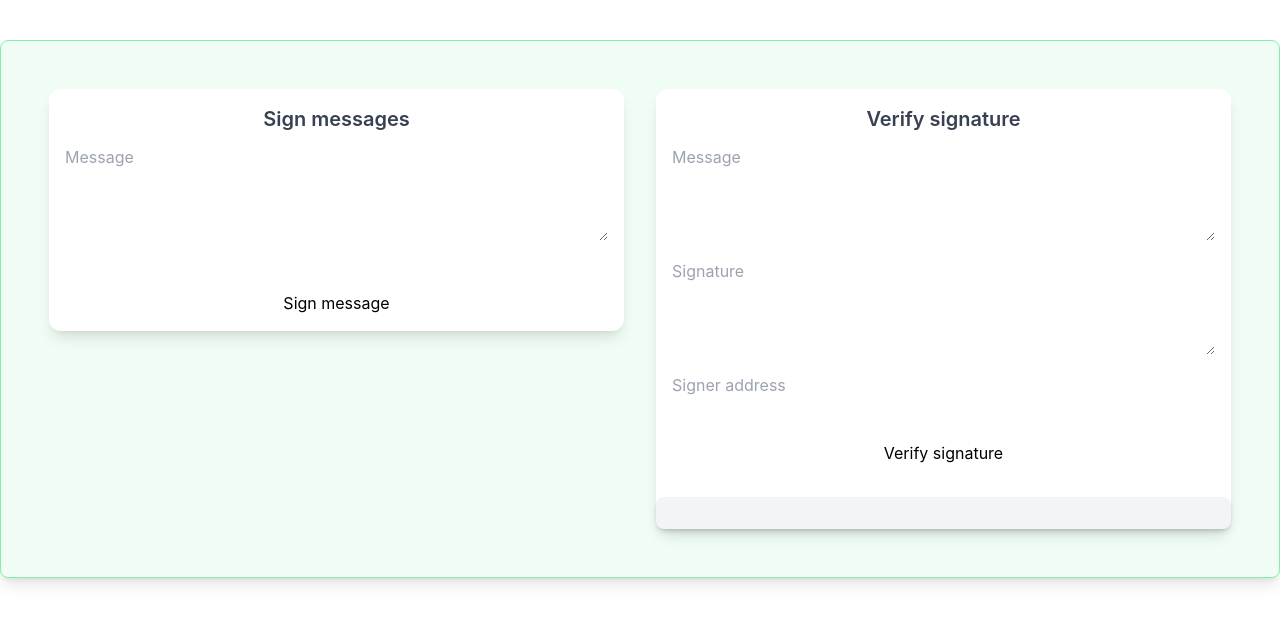
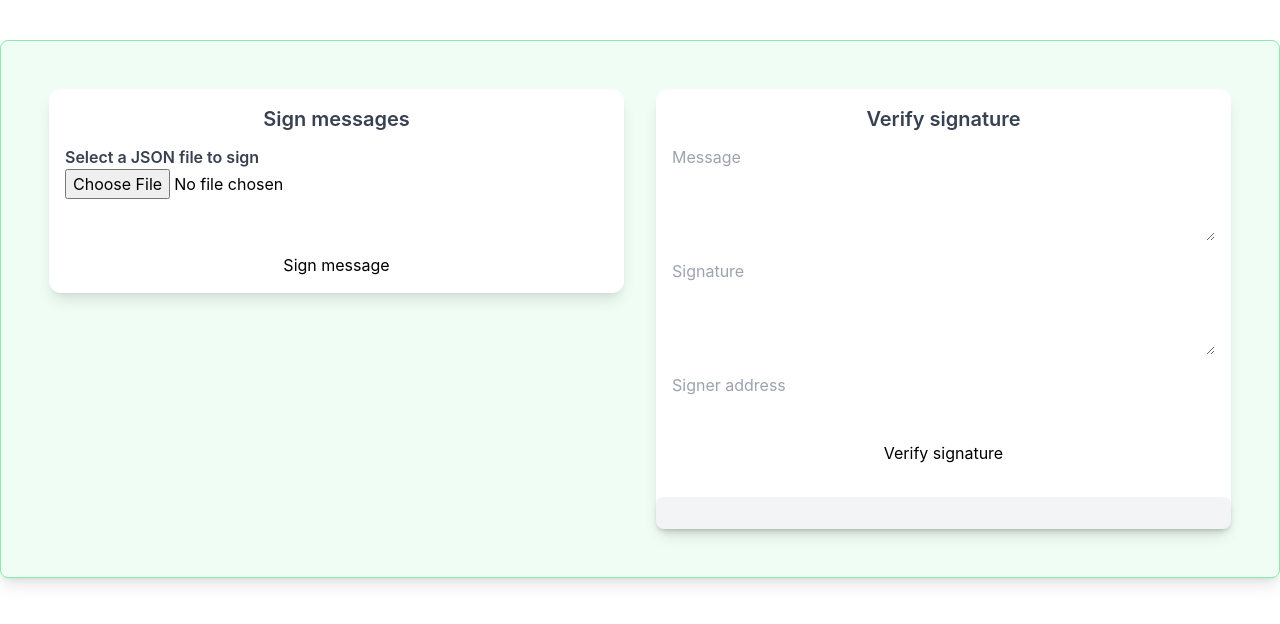
Before and after one commit to ishandhanani/zkvc, a React (Create React App) app in the folder vcflow/: page / in a window 1280 px wide. Shown: the top 624 px of the page. Built offline with nearby package versions, Linux system fonts and the light colour scheme.

Commit message:
json file upload and w3c proof format

```diff
--- a/vcflow/src/SignMessage.js
+++ b/vcflow/src/SignMessage.js
@@ -30,12 +30,18 @@ export default function SignMessage() {
 
     const handleSign = async (e) => {
         e.preventDefault();
-        const data = new FormData(e.target);
-        const sig = await signMessage({
-            message: data.get("message")
-        });
-        if (sig) {
+        const fileInput = document.getElementById("fileInput");
+        const file = fileInput.files[0];
+        const reader = new FileReader();
+        reader.readAsText(file);
+        reader.onload = async (e) => {
+          const message = e.target.result;
+          console.log("The message: ", message);
+          const sig = await signMessage({ message });
+          //console.log(sig)
+          if (sig) {
             setSignatures([...signatures, sig])
+          }
         }
     };
 
@@ -48,12 +54,15 @@ export default function SignMessage() {
             </h1>
             <div className="">
               <div className="my-3">
-                <textarea
+                <label htmlFor="fileInput" className="text-m font-semibold text-gray-700">
+                  Select a JSON file to sign
+                </label>
+                <input
                   required
-                  type="text"
-                  name="message"
-                  className="textarea w-full h-24 textarea-bordered focus:ring focus:outline-none"
-                  placeholder="Message"
+                  type="file"
+                  id="fileInput"
+                  accept=".json"
+                  className="w-full h-10"
                 />
               </div>
             </div>
@@ -61,8 +70,7 @@ export default function SignMessage() {
           <footer className="p-4">
             <button
               type="submit"
-              className="btn btn-primary submit-button focus:ring focus:outline-none w-full"
-            >
+              className="btn btn-primary submit-button focus:ring focus:outline-none w-full">
               Sign message
             </button>
           </footer>
@@ -82,6 +90,23 @@ export default function SignMessage() {
                 placeholder="Generated signature"
                 value={signatures[signatures.length - 1].signature}
               />
+              <p>W3C proof format: </p>
+              <textarea
+                type="text"
+                readOnly
+                ref={resultBox}
+                className="textarea w-full h-24 textarea-bordered focus:ring focus:outline-none"
+                placeholder="W3C Proof"
+                value={`
+                "proof": {
+                    "type": "EcdsaSecp256k1RecoverySignature2020",
+                    "created": "${new Date().toISOString()}",
+                    "proofPurpose": "assertionMethod",
+                    "verificationMethod": "add issuer did here",
+                    "jws": "${signatures[signatures.length - 1].signature}"
+                  }`
+                }
+              />
             </div>
           </div>
         }
```
